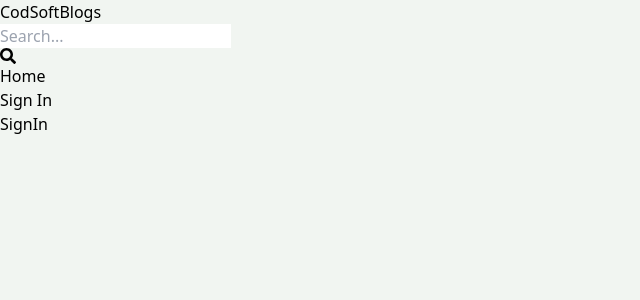
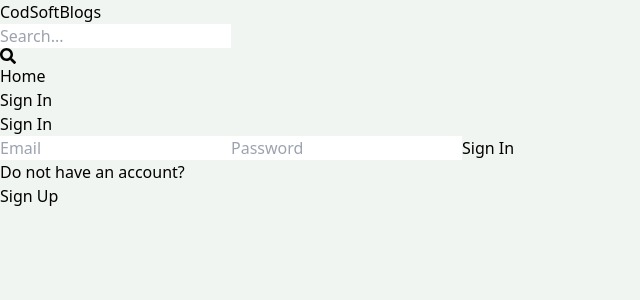
Before and after one commit to Hadi-SayedAhmad/CodSoft-bloggingPlatform, a React (Vite) app in the folder frontend/: page /sign-in in a window 1280 px wide. Shown: the top 300 px of the page, without its empty margins (0-640 px from the left). Built offline with nearby package versions, Linux system fonts and the light colour scheme.

Commit message:
Sign in functionality

```diff
--- a/frontend/src/pages/SignIn.jsx
+++ b/frontend/src/pages/SignIn.jsx
@@ -1,7 +1,68 @@
-import React from 'react'
+import { useState } from "react"
+import { Link } from "react-router-dom"
+import { toast } from "react-toastify"
+import { useNavigate } from "react-router-dom";
+
 
 export default function SignIn() {
+  const [formData, setFormData] = useState({});
+  const [loading, setLoading] = useState(false)
+  const navigate = useNavigate();
+
+  const handleChange = (e) => {
+    setFormData({
+      ...formData,
+      [e.target.id]: e.target.value
+    })
+  }
+
+  const handleSubmit = async (e) => {
+    e.preventDefault();
+    setLoading(true)
+    try {
+      const res = await fetch("/api/auth/signin", {
+        method: "POST",
+        headers: {
+          "Content-Type": "application/json"
+        },
+        body: JSON.stringify(formData)
+      })
+
+      const data = await res.json()
+      if (data.success === false) {
+        setLoading(false)
+        toast.error(data.message)
+        return
+      }
+
+      toast.success("Logged in!");
+      setLoading(false)
+      navigate("/");
+      // console.log(data);
+    } catch (err) {
+      setLoading(false)
+      toast.error(err.message)
+    }
+
+  }
+
+
   return (
-    <div>SignIn</div>
+    <div className='p-3 max-w-lg mx-auto'>
+      <h1 className='text-3xl text-center font-semibold my-7'>Sign In</h1>
+      <form autoComplete='off' className='flex flex-col gap-3' onSubmit={handleSubmit}>
+        <input type='email' placeholder='Email' className='border p-3 rounded-lg focus:outline-none' id='email' onChange={handleChange} />
+        <input type='password' placeholder='Password' className='border p-3 rounded-lg focus:outline-none' id='password' onChange={handleChange} />
+        <button disabled={loading} className='bg-slate-700 text-white p-3 rounded-lg hover:opacity-95 disabled:opacity-80'>{loading ? "LOADING..." : "Sign In"}</button>
+
+      </form>
+      <div className='flex gap-2 mt-5'>
+        <p>Do not have an account?</p>
+        <Link to={"/sign-up"}>
+          <span className="text-blue-700">Sign Up</span>
+        </Link>
+      </div>
+
+    </div>
   )
 }
```
